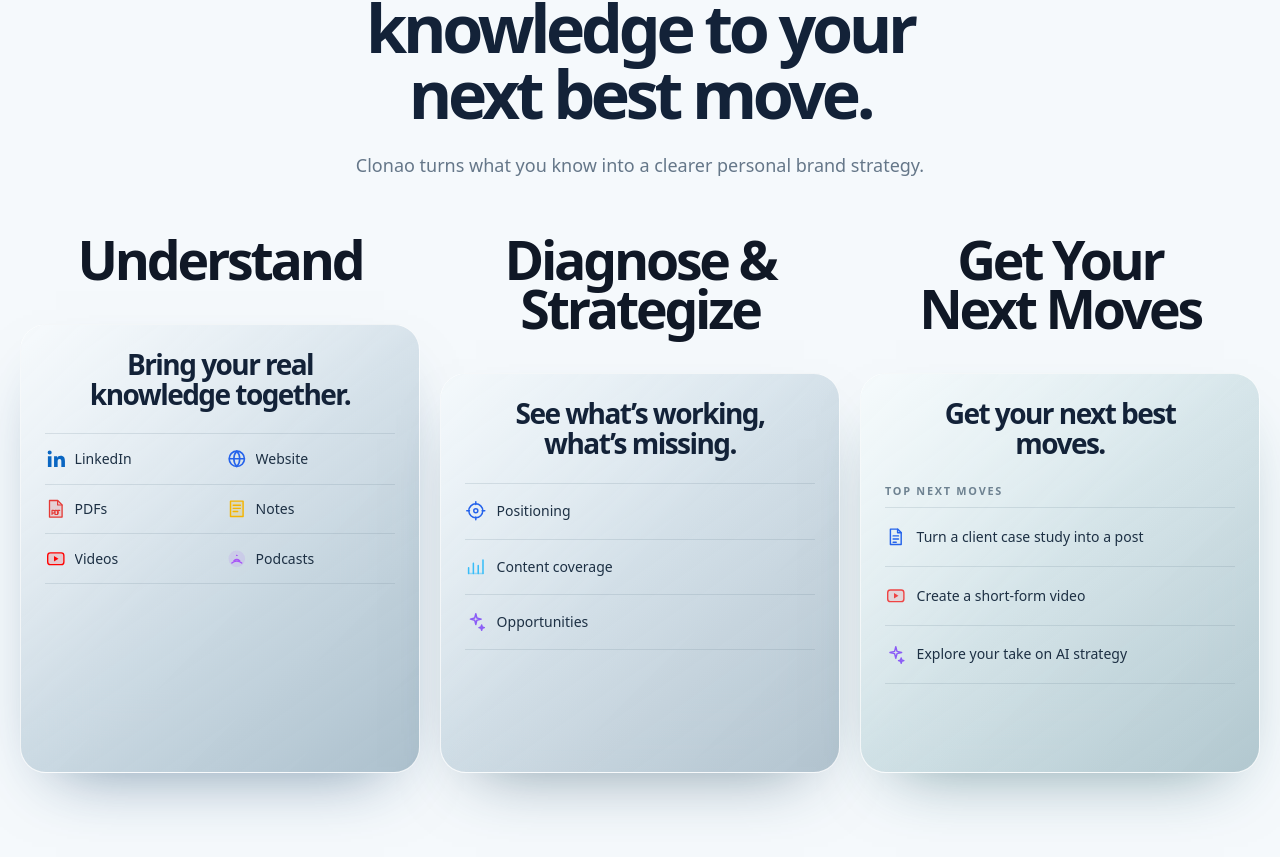
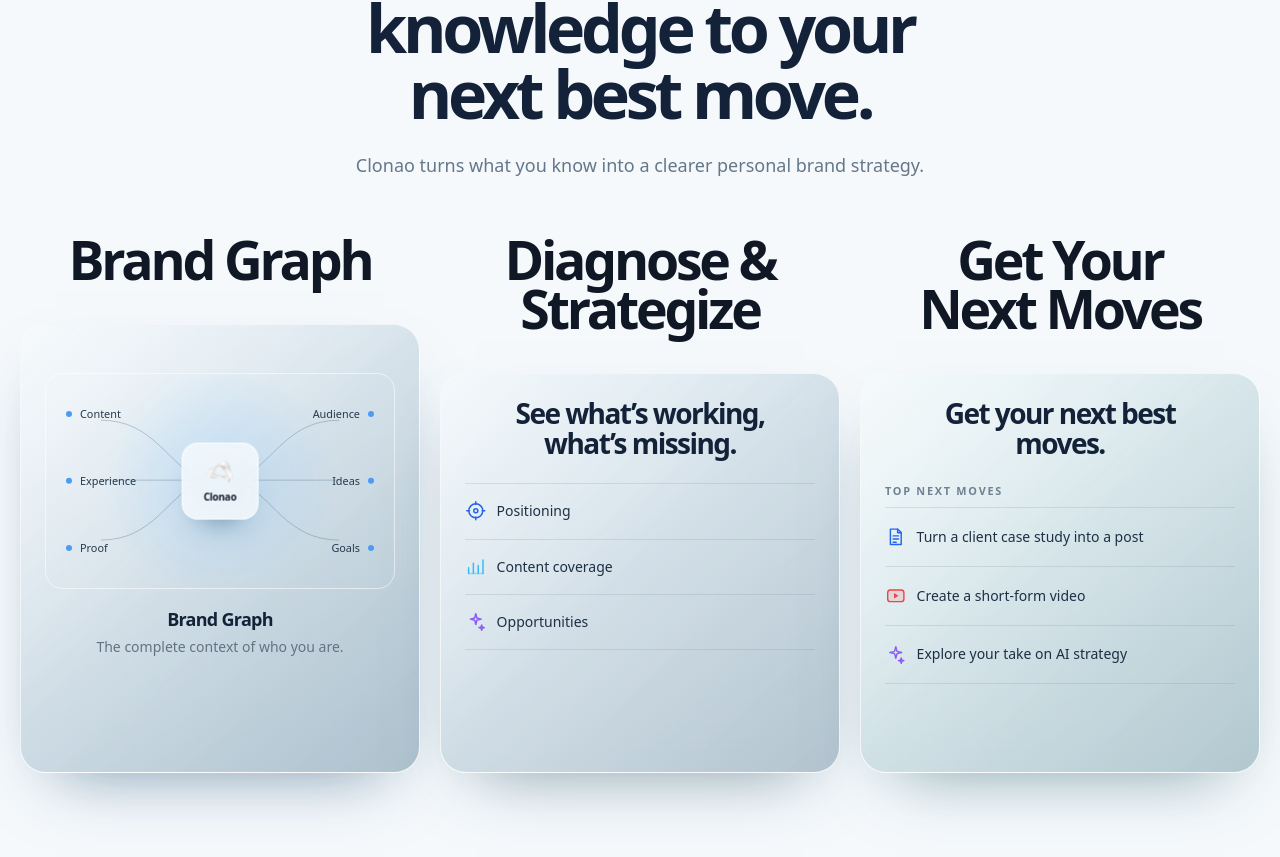
Before and after one commit to veokleo-create07/linkeldn.tool.100k, a Next.js app: page / in a window 1280 px wide. Shown: the part 2956-3813 px from the top of the page. Built offline with nearby package versions, Linux system fonts and the light colour scheme.

Commit message:
feat: add brand graph homepage card

```diff
--- a/src/components/marketing/intelligence-loop.tsx
+++ b/src/components/marketing/intelligence-loop.tsx
@@ -1,23 +1,7 @@
 "use client";
 
+import Image from "next/image";
 import { useEffect, useRef, useState } from "react";
-
-type SourceKind = "linkedin" | "website" | "pdf" | "notes" | "video" | "podcast";
-
-const sources = [
-  { name: "LinkedIn", kind: "linkedin", color: "#0A66C2" },
-  { name: "Website", kind: "website", color: "#2563EB" },
-  { name: "PDFs", kind: "pdf", color: "#E53935" },
-  { name: "Notes", kind: "notes", color: "#F4B400" },
-  { name: "Videos", kind: "video", color: "#FF0000" },
-  { name: "Podcasts", kind: "podcast", color: "#A855F7" },
-] as const;
-
-const sourceGroups = [
-  [sources[0], sources[1]],
-  [sources[2], sources[3]],
-  [sources[4], sources[5]],
-] as const;
 
 const diagnosis = [
   { title: "Positioning", kind: "positioning", color: "#2563EB" },
@@ -36,7 +20,7 @@ function CardShell({
   children,
   surface = "default",
 }: {
-  title: string;
+  title?: string;
   children: React.ReactNode;
   surface?: "default" | "understand" | "diagnose" | "recommend";
 }) {
@@ -52,9 +36,7 @@ function CardShell({
     <article className={`group relative flex h-full min-h-[24rem] flex-col overflow-hidden rounded-[1.625rem] border border-white/80 ${surfaceClass} p-5 backdrop-blur-2xl transition-transform duration-500 hover:-translate-y-1 sm:min-h-[25rem] sm:p-6`}>
       <div className="pointer-events-none absolute inset-0 bg-[linear-gradient(135deg,rgba(255,255,255,0.62),rgba(255,255,255,0.08)_48%,rgba(133,157,173,0.16))]" />
       <div className="relative z-10 flex h-full flex-col">
-        <div>
-          <h4 className="mx-auto max-w-[17rem] text-center text-[1.55rem] font-semibold leading-[1.08] tracking-[-0.055em] text-[#132238] sm:text-[1.75rem]">{title}</h4>
-        </div>
+        {title ? <div><h4 className="mx-auto max-w-[17rem] text-center text-[1.55rem] font-semibold leading-[1.08] tracking-[-0.055em] text-[#132238] sm:text-[1.75rem]">{title}</h4></div> : null}
         <div className="mt-6 flex flex-1 flex-col">{children}</div>
       </div>
     </article>
@@ -70,48 +52,30 @@ function ShowcaseCard({ label, children }: { label: string; children: React.Reac
   );
 }
 
-function SourceIcon({ kind, color }: { kind: SourceKind; color: string }) {
-  const common = { "aria-hidden": true, className: "size-[1.35rem] shrink-0", style: { color } };
-
-  if (kind === "linkedin") {
-    return <svg {...common} viewBox="0 0 24 24" fill="currentColor"><path d="M5.2 7.35A2.25 2.25 0 1 0 5.2 2.85a2.25 2.25 0 0 0 0 4.5ZM3.2 21.15h4V9.05h-4v12.1ZM9.65 9.05h3.84v1.65h.06c.54-1.03 1.85-2.12 3.8-2.12 4.06 0 4.81 2.67 4.81 6.15v6.42h-4v-5.69c0-1.36-.03-3.11-1.9-3.11-1.91 0-2.2 1.49-2.2 3.01v5.79h-4V9.05Z" /></svg>;
-  }
-
-  if (kind === "website") {
-    return <svg {...common} viewBox="0 0 24 24" fill="none" stroke="currentColor" strokeWidth="1.8"><circle cx="12" cy="12" r="8.5" /><path d="M3.8 12h16.4M12 3.5c2.2 2.3 3.3 5.13 3.3 8.5S14.2 18.2 12 20.5C9.8 18.2 8.7 15.37 8.7 12S9.8 5.8 12 3.5Z" /></svg>;
-  }
-
-  if (kind === "pdf") {
-    return <svg {...common} viewBox="0 0 24 24" fill="none"><path d="M5 2.75h9.1L19 7.65v13.6H5V2.75Z" fill="currentColor" opacity=".16" /><path d="M14 2.75v5h5M7.8 16.8h1.35c1.2 0 1.93-.58 1.93-1.55 0-.96-.73-1.54-1.93-1.54H7.8v4.64m3.35 0v-4.64h1.2c1.55 0 2.45.86 2.45 2.32 0 1.47-.9 2.32-2.45 2.32h-1.2m5.2-4.64h-2.35v4.64" stroke="currentColor" strokeWidth="1.25" strokeLinecap="round" strokeLinejoin="round" /><path d="M5 2.75h9.1L19 7.65v13.6H5V2.75Z" stroke="currentColor" strokeWidth="1.45" strokeLinejoin="round" /></svg>;
-  }
-
-  if (kind === "notes") {
-    return <svg {...common} viewBox="0 0 24 24" fill="none"><path d="M5 3.5h14v17H5z" fill="currentColor" opacity=".18" /><path d="M5 3.5h14v17H5zM8 8h8M8 11.5h8M8 15h5" stroke="currentColor" strokeWidth="1.6" strokeLinecap="round" strokeLinejoin="round" /></svg>;
-  }
-
-  if (kind === "video") {
-    return <svg {...common} viewBox="0 0 24 24" fill="none"><rect x="3" y="5.5" width="18" height="13" rx="3" fill="currentColor" opacity=".14" /><rect x="3" y="5.5" width="18" height="13" rx="3" stroke="currentColor" strokeWidth="1.5" /><path d="m10 9 5 3.05L10 15.1V9Z" fill="currentColor" /></svg>;
-  }
-
-  return <svg {...common} viewBox="0 0 24 24" fill="none" stroke="currentColor" strokeWidth="1.55"><circle cx="12" cy="12" r="8.5" fill="currentColor" opacity=".12" /><path d="M8.8 14.2a4.8 4.8 0 0 1 6.4 0M6.5 16.7a8.2 8.2 0 0 1 11 0M12 8.2h.01" strokeLinecap="round" /><circle cx="12" cy="8.2" r=".8" fill="currentColor" stroke="none" /></svg>;
-}
-
-function UnderstandCard() {
+function BrandGraphCard() {
   return (
-    <ShowcaseCard label="Understand">
-      <CardShell surface="understand" title="Bring your real knowledge together.">
-      <div className="divide-y divide-[#6f8797]/20 border-y border-[#6f8797]/20">
-        {sourceGroups.map((group) => (
-          <div key={group[0].name} className="flex min-h-[3.1rem] items-center gap-3 py-2.5">
-            {group.map(({ name, kind, color }) => (
-              <div key={name} className="flex min-w-0 flex-1 items-center gap-2">
-                <SourceIcon kind={kind} color={color} />
-                <span className="truncate text-sm font-medium text-[#1d3044]">{name}</span>
-              </div>
-            ))}
+    <ShowcaseCard label="Brand Graph">
+      <CardShell surface="understand">
+        <div className="relative min-h-[13.5rem] overflow-hidden rounded-[1.1rem] border border-white/55 bg-white/18">
+          <div className="pointer-events-none absolute inset-0 bg-[radial-gradient(circle_at_50%_50%,rgba(140,203,255,0.34),transparent_58%)]" aria-hidden="true" />
+          <svg className="absolute inset-0 size-full" viewBox="0 0 520 250" fill="none" aria-hidden="true" preserveAspectRatio="none">
+            <path d="M82 54C160 54 180 104 232 124M82 124h150M82 194c78 0 98-50 150-70M438 54C360 54 340 104 288 124M438 124H288M438 194c-78 0-98-50-150-70" stroke="#55758c" strokeOpacity=".42" strokeWidth="1.15" />
+          </svg>
+          <div className="absolute left-3 top-8 flex items-center gap-2 text-[0.68rem] font-medium text-[#26394d] sm:left-5"><span className="size-1.5 rounded-full bg-[#4d9cf3]" />Content</div>
+          <div className="absolute left-3 top-1/2 flex -translate-y-1/2 items-center gap-2 text-[0.68rem] font-medium text-[#26394d] sm:left-5"><span className="size-1.5 rounded-full bg-[#4d9cf3]" />Experience</div>
+          <div className="absolute bottom-8 left-3 flex items-center gap-2 text-[0.68rem] font-medium text-[#26394d] sm:left-5"><span className="size-1.5 rounded-full bg-[#4d9cf3]" />Proof</div>
+          <div className="absolute right-3 top-8 flex flex-row-reverse items-center gap-2 text-[0.68rem] font-medium text-[#26394d] sm:right-5"><span className="size-1.5 rounded-full bg-[#4d9cf3]" />Audience</div>
+          <div className="absolute right-3 top-1/2 flex -translate-y-1/2 flex-row-reverse items-center gap-2 text-[0.68rem] font-medium text-[#26394d] sm:right-5"><span className="size-1.5 rounded-full bg-[#4d9cf3]" />Ideas</div>
+          <div className="absolute bottom-8 right-3 flex flex-row-reverse items-center gap-2 text-[0.68rem] font-medium text-[#26394d] sm:right-5"><span className="size-1.5 rounded-full bg-[#4d9cf3]" />Goals</div>
+          <div className="absolute left-1/2 top-1/2 flex size-[4.8rem] -translate-x-1/2 -translate-y-1/2 flex-col items-center justify-center rounded-2xl border border-white/80 bg-white/70 shadow-[0_18px_30px_-20px_rgba(20,65,103,0.7)] backdrop-blur-md">
+            <Image src="/clonao-logo.png" alt="" width={28} height={28} className="size-7 object-contain" />
+            <span className="mt-1 text-[0.62rem] font-semibold tracking-[-0.02em] text-[#101826]">Clonao</span>
           </div>
-        ))}
-      </div>
+        </div>
+        <div className="mt-4 text-center">
+          <h4 className="text-lg font-semibold tracking-[-0.04em] text-[#132238]">Brand Graph</h4>
+          <p className="mt-1 text-sm text-[#647384]">The complete context of who you are.</p>
+        </div>
       </CardShell>
     </ShowcaseCard>
   );
@@ -194,7 +158,7 @@ function RecommendCard() {
   );
 }
 
-const showcaseCards = [UnderstandCard, DiagnoseCard, RecommendCard];
+const showcaseCards = [BrandGraphCard, DiagnoseCard, RecommendCard];
 
 function MobileCardSequence() {
   const sequenceRef = useRef<HTMLDivElement>(null);
@@ -297,7 +261,7 @@ export function IntelligenceLoop() {
         </div>
 
         <div className="mx-auto mt-12 hidden max-w-7xl items-stretch gap-4 sm:mt-14 lg:grid lg:grid-cols-3 lg:gap-5">
-          <UnderstandCard />
+          <BrandGraphCard />
           <DiagnoseCard />
           <RecommendCard />
         </div>
```
